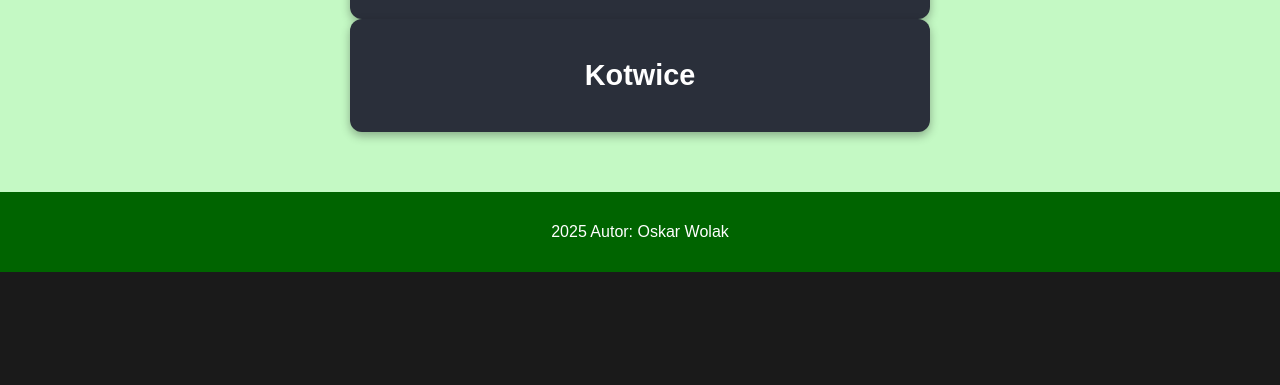
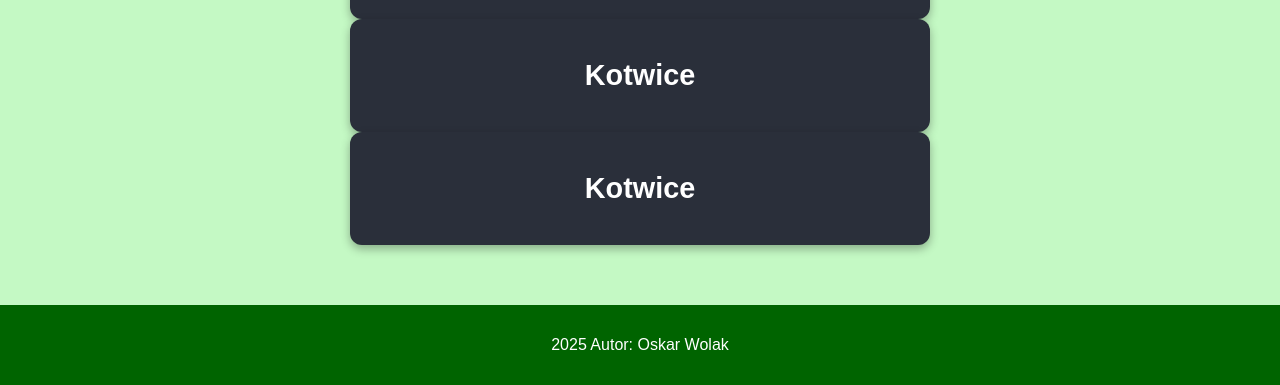
Before and after one commit to Oskus0/Menu, a plain HTML site: page index.html in a window 1280 px wide. Shown: the part 712-1097 px from the top of the page. Before the commit the page ends 984 px from the top, so only its background shows below. Drawn offline with Linux system fonts and the light colour scheme.

Commit message:
Update index.html

```diff
--- a/index.html
+++ b/index.html
@@ -26,6 +26,9 @@
             <article class="task">
                 <a href="https://oskus0.github.io/kotwice/" target="_blank">Kotwice </br></a>
             </article>
+            <article class="task">
+                <a href="https://oskus0.github.io/motoryzacja/" target="_blank">Kotwice </br></a>
+            </article>
         </section>
     </main>
 
```
